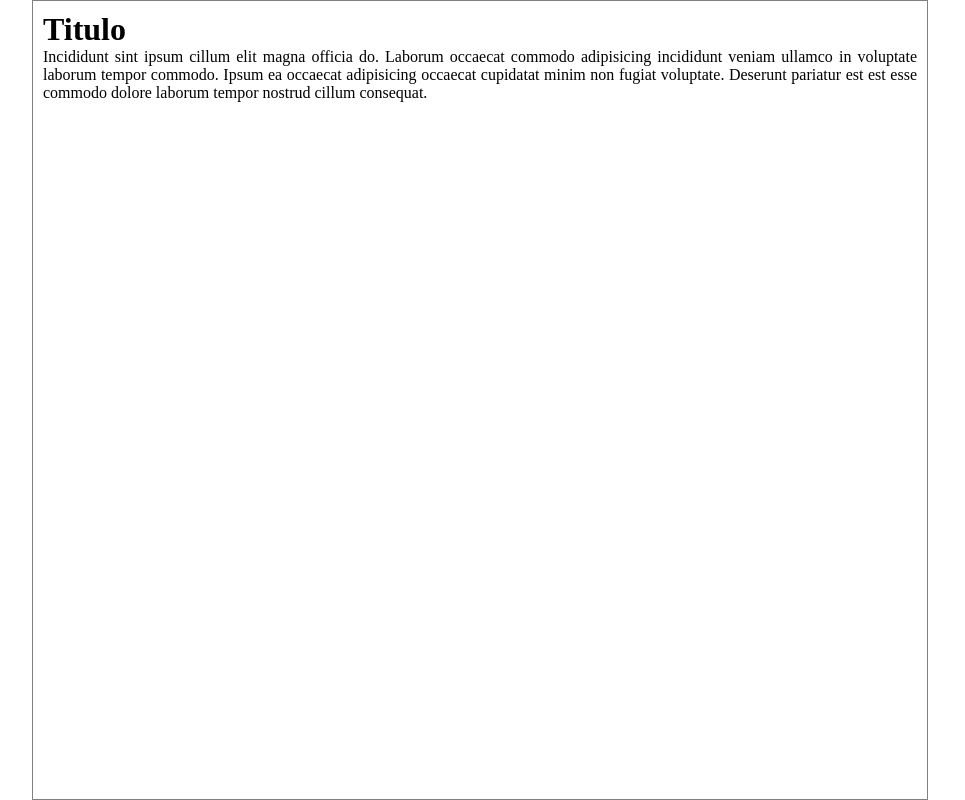
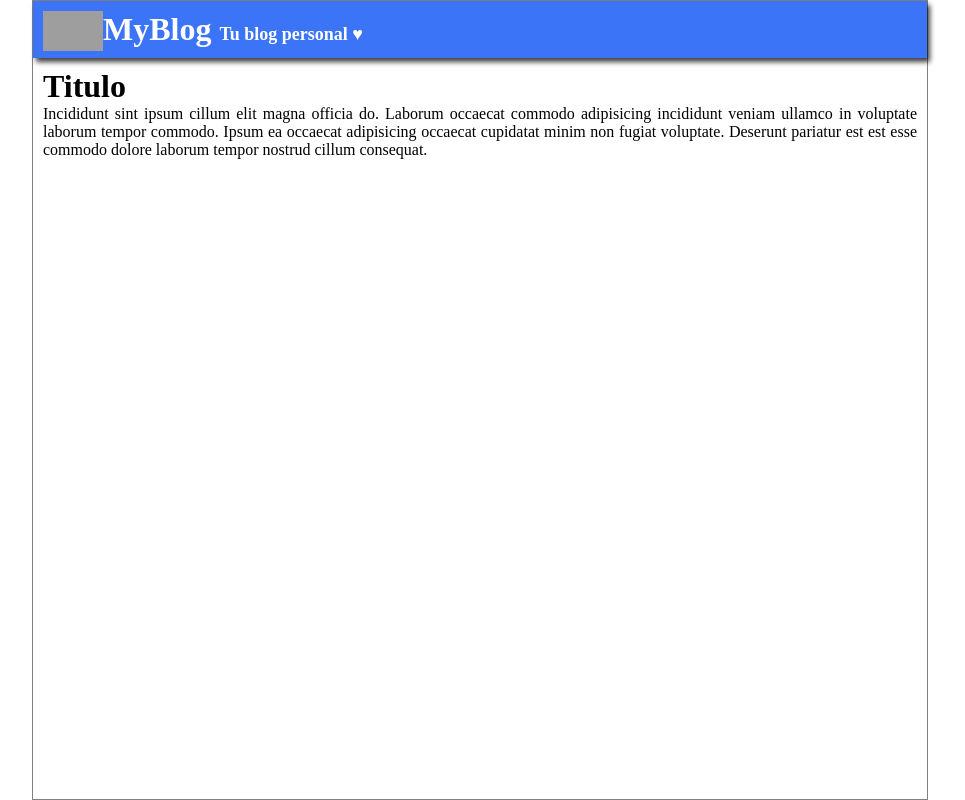
Before and after one commit to PablitoPerez-dev/prueba, a plain HTML site: page index.html in a window 1280 px wide. Shown: the whole page, without its empty margins (160-1125 px from the left). Drawn offline with Linux system fonts and the light colour scheme; grey boxes are pictures that could not be loaded.

Commit message:
cabecera con fondo azul y sombreado

```diff
--- a/css/estilos.css
+++ b/css/estilos.css
@@ -18,3 +18,20 @@ body{
     padding: 10px;
     text-align: justify;
 }
+#header{
+    background-color : rgb(23.5%, 45.5%, 96.9%);
+    padding : 10px;
+    color : white;
+    -webkit-box-shadow: 3px 4px 5px 0px rgba(0,0,0,0.75);
+    -moz-box-shadow: 3px 4px 5px 0px rgba(0,0,0,0.75);
+    box-shadow: 3px 4px 5px 0px rgba(0,0,0,0.75);
+}
+#header h1 span{
+    weight: normal;
+    font-size: 18px;
+}
+#header h1 img{
+    float : left;
+    width: 60px;
+    height: 40px;
+}
--- a/index.html
+++ b/index.html
@@ -8,6 +8,9 @@
 </head>
 <body>
     <div id="container">
+        <div id="header">
+            <h1><img src="https://goldservice.legal/wp-content/uploads/2017/06/blogger-logo-icon-png-3.png" alt="Logo"> MyBlog <span>Tu blog personal ♥</span></h1>
+        </div>
         <div id="content">
             <h1>Titulo</h1>
             <p>Incididunt sint ipsum cillum elit magna officia do. Laborum occaecat commodo adipisicing incididunt veniam ullamco in voluptate laborum tempor commodo. Ipsum ea occaecat adipisicing occaecat cupidatat minim non fugiat voluptate. Deserunt pariatur est est esse commodo dolore laborum tempor nostrud cillum consequat.</p>
```
